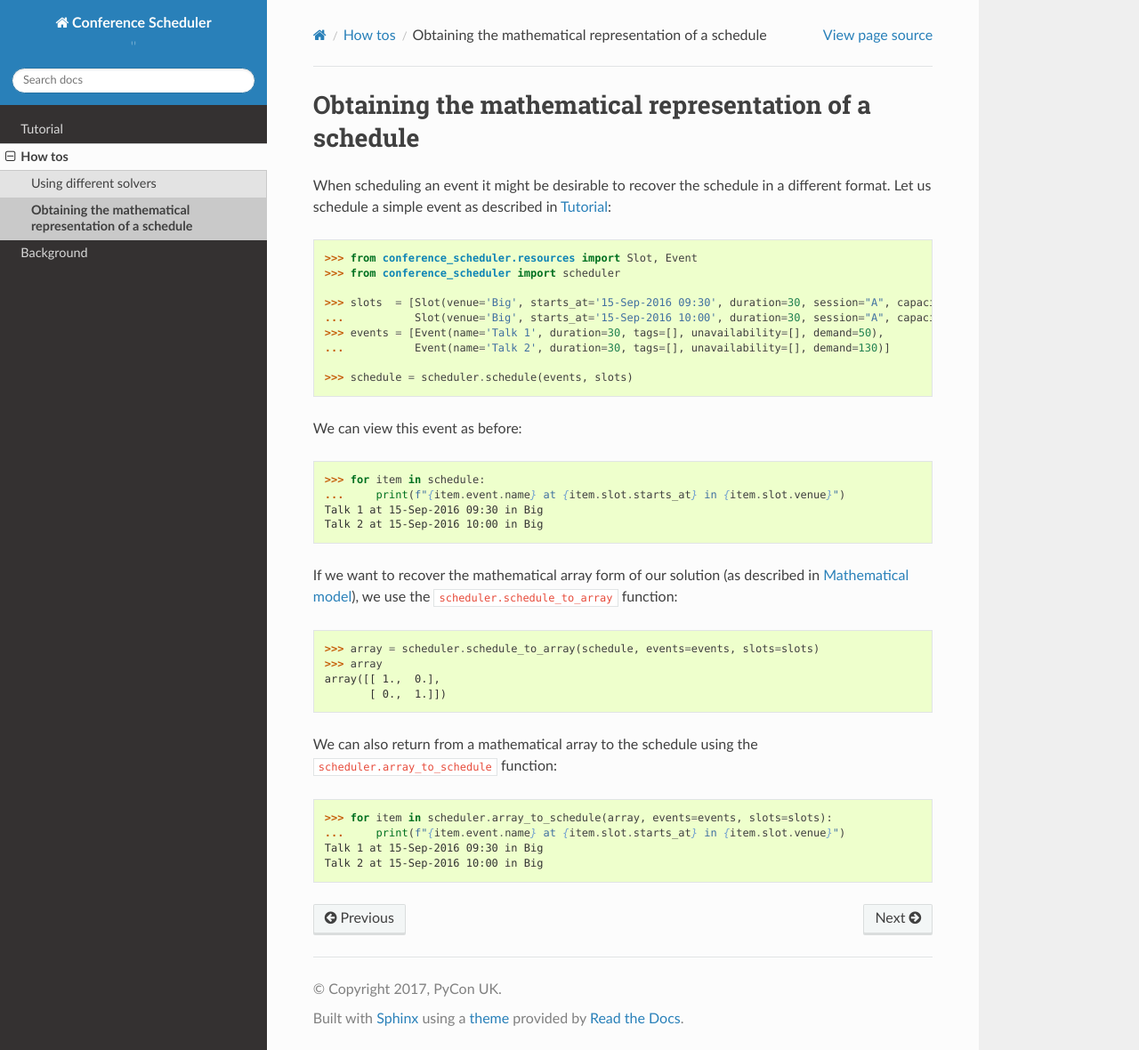
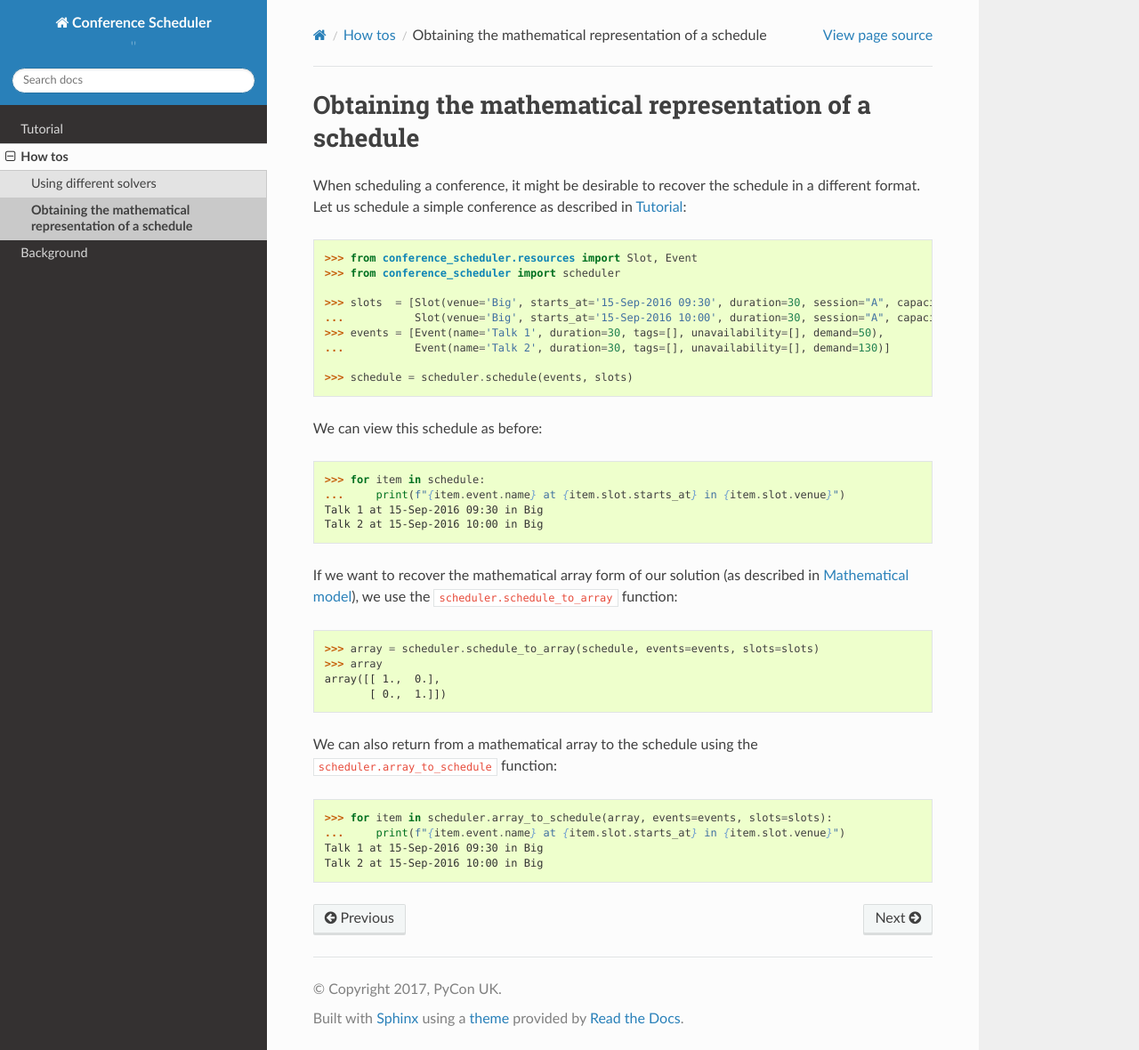
Before and after one commit to PyconUK/ConferenceScheduler, a Sphinx documentation site: the page built from docs/howtos/mathematical_representation.rst, in a window 1280 px wide and 1180 px high. Shown: the whole window at 89% size. Built offline with Sphinx 7.4.7 and the Read the Docs theme 2.0.0, drawn with Linux system fonts in a browser that asks for light colours.

Commit message:
Remove ambiguous use of 'event'

```diff
--- a/docs/howtos/mathematical_representation.rst
+++ b/docs/howtos/mathematical_representation.rst
@@ -1,9 +1,9 @@
 Obtaining the mathematical representation of a schedule
 =======================================================
 
-When scheduling an event it might be desirable to recover the schedule in a
+When scheduling a conference, it might be desirable to recover the schedule in a
 different format.
-Let us schedule a simple event as described in :ref:`tutorial`::
+Let us schedule a simple conference as described in :ref:`tutorial`::
 
     >>> from conference_scheduler.resources import Slot, Event
     >>> from conference_scheduler import scheduler
@@ -15,7 +15,7 @@ Let us schedule a simple event as described in :ref:`tutorial`::
 
     >>> schedule = scheduler.schedule(events, slots)
 
-We can view this event as before::
+We can view this schedule as before::
 
     >>> for item in schedule:
     ...     print(f"{item.event.name} at {item.slot.starts_at} in {item.slot.venue}")
```
